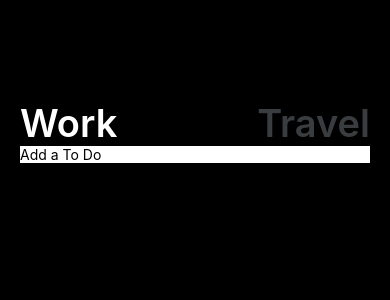
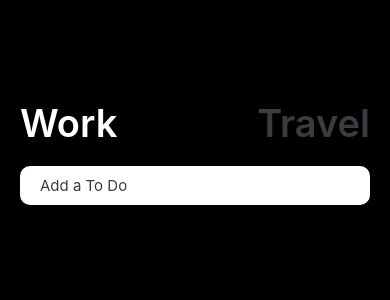
Before and after one commit to jia-son/RNExamApp, a React Native app: screen / in a window 390 px wide. Shown: the top 300 px of the page. Built offline with nearby package versions, Linux system fonts and the light colour scheme.

Commit message:
Update App.tsx

```diff
--- a/App.tsx
+++ b/App.tsx
@@ -382,10 +382,14 @@ import {theme} from './colors';
 
 export default function App() {
   const [working, setWorking] = useState(true);
+  const [text, setText] = useState('');
   const travel = () => setWorking(false);
   const work = () => setWorking(true);
+  const onChangeText = (payload: string) => {
+    setText(payload);
+  };
 
-  useEffect(() => {}, [working]);
+  // useEffect(() => {}, [working]);
   return (
     <View style={styles.container}>
       <StatusBar barStyle={'default'} />
@@ -409,12 +413,13 @@ export default function App() {
           </Text>
         </TouchableOpacity>
       </View>
-      <View>
-        <TextInput
-          placeholder={working ? 'Add a To Do' : 'Where do you want to go?'}
-          style={styles.input}
-        />
-      </View>
+      <TextInput
+        onChangeText={onChangeText}
+        value={text}
+        placeholderTextColor={theme.grey}
+        placeholder={working ? 'Add a To Do' : 'Where do you want to go?'}
+        style={styles.input}
+      />
     </View>
   );
 }
@@ -436,6 +441,11 @@ const styles = StyleSheet.create({
   },
   input: {
     backgroundColor: theme.white,
+    paddingVertical: 10,
+    paddingHorizontal: 20,
+    borderRadius: 10,
+    marginTop: 20,
+    fontSize: 15,
   },
 });
 
```
